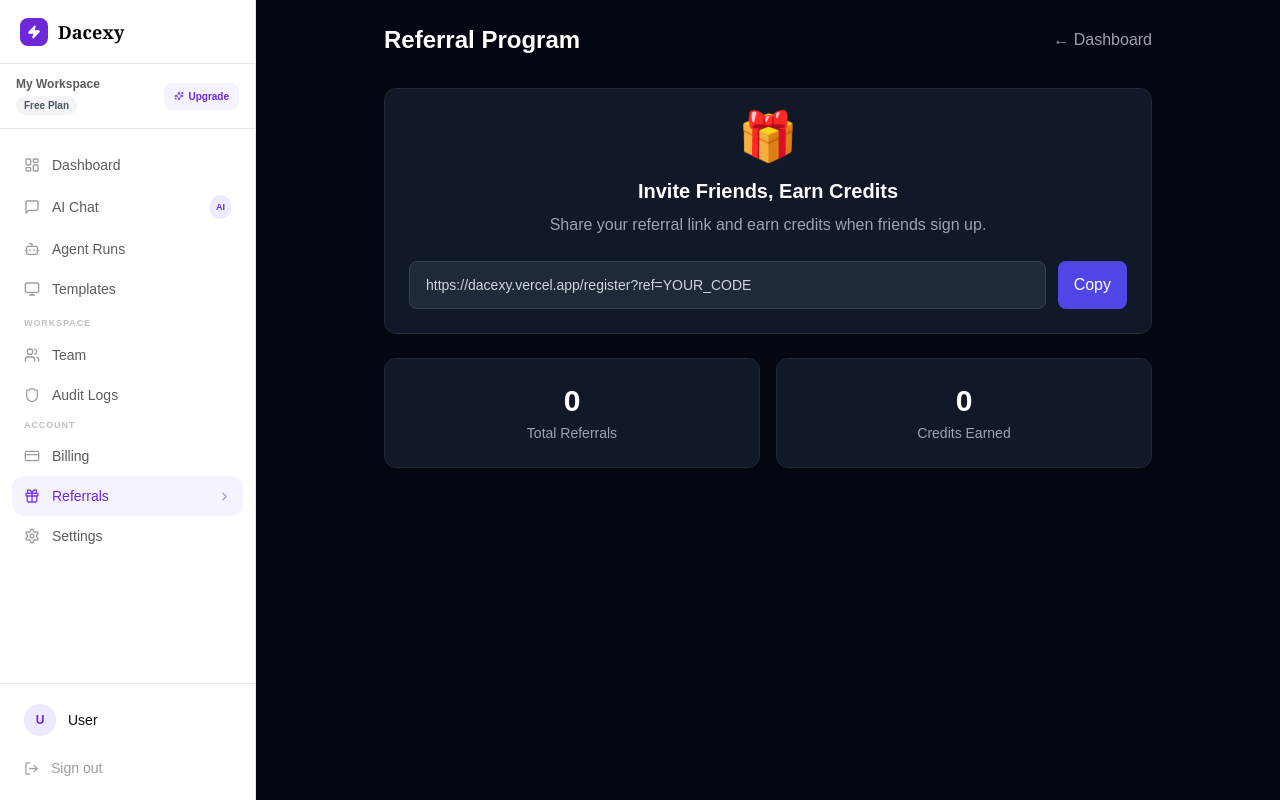
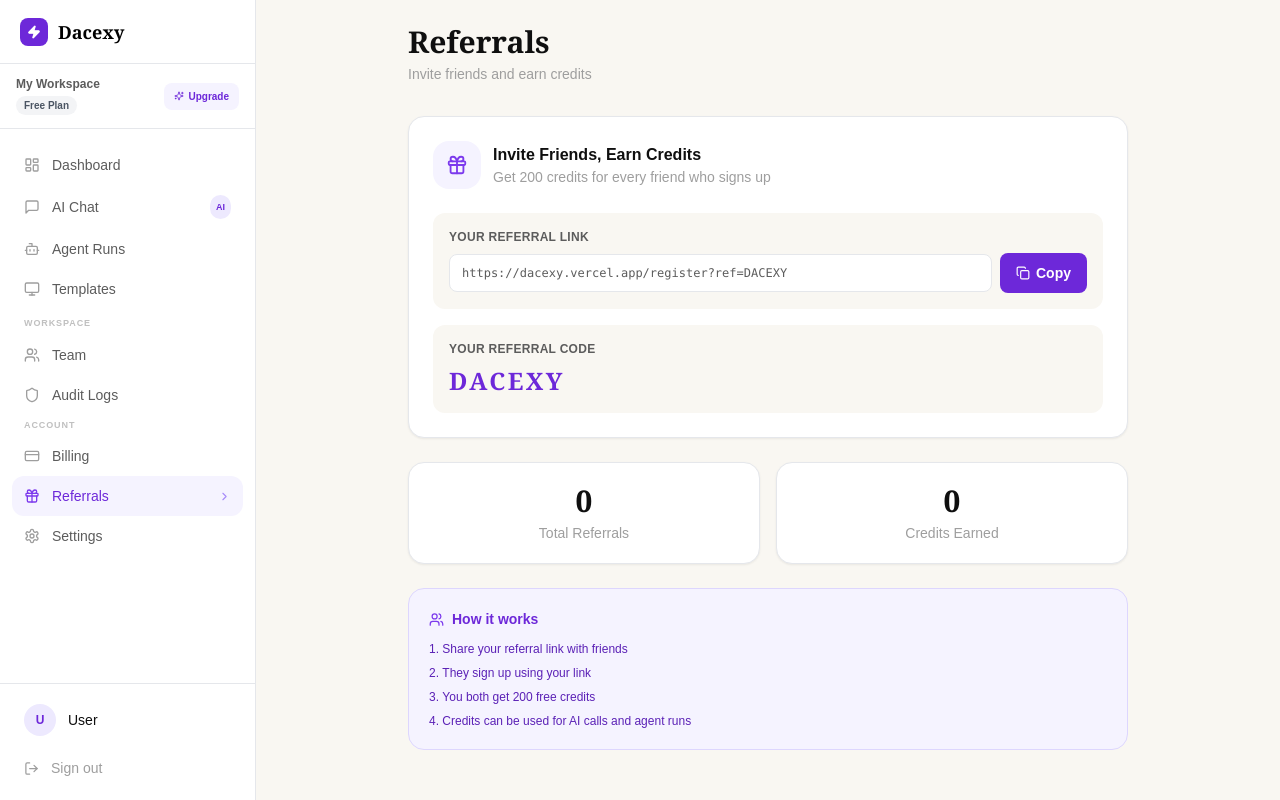
Before and after one commit to dacexyai/Dacexy-frontend, a Next.js app: page /referral in a window 1280 px wide. Before the commit this address had no page. Built offline with nearby package versions, Linux system fonts and the light colour scheme.

Commit message:
Update page.tsx

```diff
--- a/src/app/referral/page.tsx
+++ b/src/app/referral/page.tsx
@@ -1,65 +1,84 @@
-
-
-"use client";
-import { useState, useEffect } from "react";
-import { useRouter } from "next/navigation";
-import { useAuthStore } from "@/lib/store";
+'use client'
+import { useState } from 'react'
+import { Gift, Copy, Check, Users } from 'lucide-react'
+import { useAuthStore } from '@/lib/store'
 
 export default function ReferralPage() {
-  const router = useRouter();
-  const { isAuthenticated } = useAuthStore();
-  const [copied, setCopied] = useState(false);
+  const { user } = useAuthStore()
+  const [copied, setCopied] = useState(false)
 
-  useEffect(() => {
-    if (!isAuthenticated) router.push("/login");
-  }, [isAuthenticated]);
-
-  const referralLink = "https://dacexy.vercel.app/register?ref=YOUR_CODE";
+  const referralCode = user?.id?.slice(0, 8).toUpperCase() || 'DACEXY'
+  const referralLink = `https://dacexy.vercel.app/register?ref=${referralCode}`
 
   function copyLink() {
-    navigator.clipboard.writeText(referralLink);
-    setCopied(true);
-    setTimeout(() => setCopied(false), 2000);
+    navigator.clipboard.writeText(referralLink)
+    setCopied(true)
+    setTimeout(() => setCopied(false), 2000)
   }
 
   return (
-    <div className="min-h-screen bg-gray-950 p-6">
-      <div className="max-w-3xl mx-auto">
-        <div className="flex items-center justify-between mb-8">
-          <h1 className="text-2xl font-bold text-white">Referral Program</h1>
-          <button onClick={() => router.push("/dashboard")} className="text-gray-400 hover:text-white transition">
-            ← Dashboard
-          </button>
+    <div className="p-6 max-w-3xl mx-auto">
+      <div className="mb-8">
+        <h1 className="font-serif text-3xl font-semibold text-[#0F0F0F] mb-1">Referrals</h1>
+        <p className="text-sm text-[#9E9E9E]">Invite friends and earn credits</p>
+      </div>
+
+      <div className="bg-white border border-black/6 rounded-2xl p-6 shadow-soft mb-6">
+        <div className="flex items-center gap-3 mb-6">
+          <div className="w-12 h-12 bg-violet-50 rounded-2xl flex items-center justify-center">
+            <Gift size={22} className="text-violet-600" />
+          </div>
+          <div>
+            <h2 className="font-semibold text-[#0F0F0F]">Invite Friends, Earn Credits</h2>
+            <p className="text-sm text-[#9E9E9E]">Get 200 credits for every friend who signs up</p>
+          </div>
         </div>
-        <div className="bg-gray-900 border border-gray-800 rounded-xl p-6 mb-6 text-center">
-          <div className="text-5xl mb-4">🎁</div>
-          <h2 className="text-white font-bold text-xl mb-2">Invite Friends, Earn Credits</h2>
-          <p className="text-gray-400 mb-6">Share your referral link and earn credits when friends sign up.</p>
-          <div className="flex gap-3">
+
+        <div className="bg-[#F9F7F2] rounded-xl p-4 mb-4">
+          <p className="text-xs font-semibold text-[#5C5C5C] uppercase tracking-wide mb-2">Your Referral Link</p>
+          <div className="flex items-center gap-2">
             <input
               value={referralLink}
               readOnly
-              className="flex-1 px-4 py-3 bg-gray-800 border border-gray-700 rounded-lg text-gray-300 text-sm"
+              className="flex-1 text-xs font-mono text-[#5C5C5C] bg-white border border-black/8 rounded-lg px-3 py-2.5 outline-none"
             />
-            <button
-              onClick={copyLink}
-              className="px-4 py-3 bg-indigo-600 hover:bg-indigo-700 text-white rounded-lg transition"
-            >
-              {copied ? "Copied!" : "Copy"}
+            <button onClick={copyLink}
+              className="flex items-center gap-1.5 px-4 py-2.5 bg-violet-700 hover:bg-violet-800 text-white text-sm font-semibold rounded-lg transition-all">
+              {copied ? <Check size={14} /> : <Copy size={14} />}
+              {copied ? 'Copied!' : 'Copy'}
             </button>
           </div>
         </div>
-        <div className="grid grid-cols-2 gap-4">
-          <div className="bg-gray-900 border border-gray-800 rounded-xl p-6 text-center">
-            <p className="text-3xl font-bold text-white">0</p>
-            <p className="text-gray-400 text-sm mt-1">Total Referrals</p>
-          </div>
-          <div className="bg-gray-900 border border-gray-800 rounded-xl p-6 text-center">
-            <p className="text-3xl font-bold text-white">0</p>
-            <p className="text-gray-400 text-sm mt-1">Credits Earned</p>
-          </div>
+
+        <div className="bg-[#F9F7F2] rounded-xl p-4">
+          <p className="text-xs font-semibold text-[#5C5C5C] uppercase tracking-wide mb-2">Your Referral Code</p>
+          <p className="text-2xl font-serif font-bold text-violet-700 tracking-widest">{referralCode}</p>
         </div>
       </div>
+
+      <div className="grid grid-cols-2 gap-4 mb-6">
+        <div className="bg-white border border-black/6 rounded-2xl p-5 shadow-soft text-center">
+          <p className="font-serif text-3xl font-bold text-[#0F0F0F]">0</p>
+          <p className="text-sm text-[#9E9E9E] mt-1">Total Referrals</p>
+        </div>
+        <div className="bg-white border border-black/6 rounded-2xl p-5 shadow-soft text-center">
+          <p className="font-serif text-3xl font-bold text-[#0F0F0F]">0</p>
+          <p className="text-sm text-[#9E9E9E] mt-1">Credits Earned</p>
+        </div>
+      </div>
+
+      <div className="bg-violet-50 border border-violet-200 rounded-2xl p-5">
+        <div className="flex items-center gap-2 mb-3">
+          <Users size={15} className="text-violet-600" />
+          <p className="text-sm font-semibold text-violet-700">How it works</p>
+        </div>
+        <ol className="space-y-2 text-xs text-violet-800 list-decimal list-inside">
+          <li>Share your referral link with friends</li>
+          <li>They sign up using your link</li>
+          <li>You both get 200 free credits</li>
+          <li>Credits can be used for AI calls and agent runs</li>
+        </ol>
+      </div>
     </div>
-  );
+  )
 }
```
